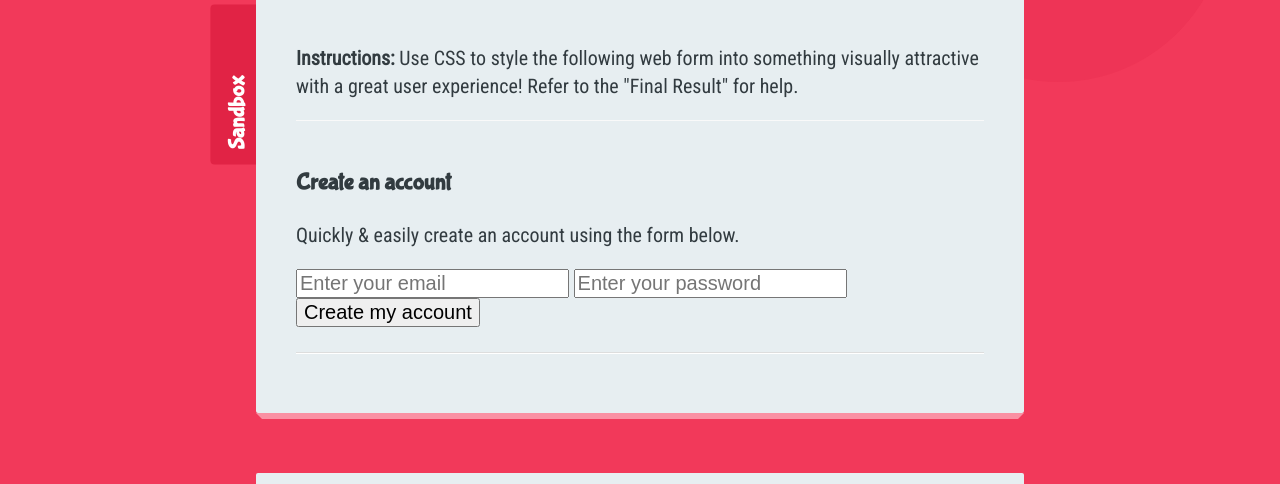
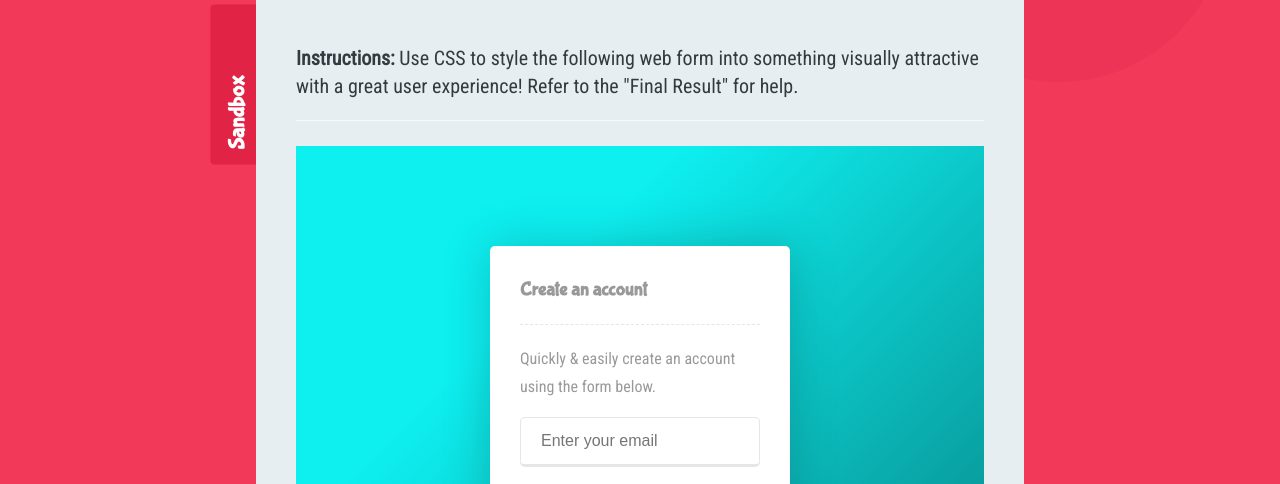
Before and after one commit to CachedaCodes/CSS3-in-30-days, a plain HTML site: page Day 4 - Sexy User Interface Forms/index.html in a window 1280 px wide. Shown: the part 276-760 px from the top of the page. Drawn offline with Linux system fonts and the light colour scheme; a web font is replaced by a local one.

Commit message:
Styled Form
Styled the registration form

```diff
--- a/Day 4 - Sexy User Interface Forms/sandbox.css
+++ b/Day 4 - Sexy User Interface Forms/sandbox.css
@@ -1,5 +1,132 @@
-/* ========================================
+.register-wrapper {
+  background-image: -webkit-linear-gradient(135deg, #0eeff0 30%, #088f90 90%);
+  background-image:         linear-gradient(135deg, #0eeff0 30%, #088f90 90%);
+  position: relative;
+  z-index: 3;
+  padding: 100px;
+  color: #999;
+  font-size: 1rem;
+}
 
-    CODE YOUR STYLES BELOW!
+.register-wrapper * {
+  box-sizing: border-box;
+}
 
-   ====================================== */
+.register-wrapper form input {
+  display: inline-block;
+  width: 100%;
+  padding: 0 20px;
+  line-height: 50px;
+  height: 50px;
+  background: white;
+  border: solid 1px #e6e6e6;
+  border-bottom-width: 3px;
+  border-radius: 5px;
+  -webkit-transition: all ease 0.3s;
+  transition:         all ease 0.3s;
+  outline: none;
+}
+
+.register-wrapper form input:not(:last-child) {
+  margin-bottom: 20px;
+}
+
+.register-wrapper form input[type="email"]:focus,
+.register-wrapper form input[type="email"]:active,
+.register-wrapper form input[type="password"]:focus,
+.register-wrapper form input[type="password"]:active {
+  border-color: #ccc;
+}
+
+.register-wrapper form input[type="submit"] {
+  position: relative;
+  z-index: 1;
+  display: inline-block;
+  padding: 0 20px;
+  background-color: #f2395a;
+  background-size: 20px 20px;
+  background-image: -webkit-linear-gradient(45deg,
+                                            rgba(255,255,255,0.15) 25%,
+                                            rgba(0,0,0,0) 25%,
+                                            rgba(0,0,0,0) 50%,
+                                            rgba(255,255,255,0.15) 50%,
+                                            rgba(255,255,255,0.15) 75%,
+                                            rgba(0,0,0,0) 75%,
+                                            rgba(0,0,0,0)
+    );
+  background-image:         linear-gradient(45deg,
+                                            rgba(255,255,255,0.15) 25%,
+                                            rgba(0,0,0,0) 25%,
+                                            rgba(0,0,0,0) 50%,
+                                            rgba(255,255,255,0.15) 50%,
+                                            rgba(255,255,255,0.15) 75%,
+                                            rgba(0,0,0,0) 75%,
+                                            rgba(0,0,0,0)
+    );
+    border: solid 1px #f02146;
+    border-bottom-width: 3px;
+    color: white;
+    outline: none;
+    cursor: pointer;
+    -webkit-transition: all ease 0.3s;
+    transition:         all ease 0.3s;
+}
+
+  .register-wrapper form input[type="submit"]:hover {
+    background-size: 40px 40px;
+  }
+
+.register-title {
+  font-size: 1.2rem;
+  padding-bottom: 20px;
+  margin: 0 0 20px;
+  border-bottom: dashed 1px #e6e6e6;
+}
+
+.register-block {
+  position: relative;
+  display: block;
+  width: 100%;
+  max-width: 300px;
+  margin: 0 auto;
+  padding: 30px;
+  background: white;
+  box-shadow: 0 0 50px rgba(0,0,0,0.2);
+  border-radius: 5px;
+}
+
+  .register-block::before,
+  .register-block::after {
+    position: absolute;
+    z-index: -1;
+    top: 0;
+    right: 0;
+    bottom: 0;
+    left: 0;
+    display: block;
+    width: 100%;
+    height: 100%;
+    content: "";
+    background: white;
+    border: solid 1px #e6e6e6;
+    border-radius: 5px;
+    -webkit-transform:  scale(0.9) translate(0,0);
+    transform:          scale(0.9) translate(0,0);
+    transition: all ease 0.3s;
+  }
+
+    .register-block:hover::before {
+      z-index: -1;
+      -webkit-transform:  scale(0.96) translate(0,16px);
+      transform:          scale(0.96) translate(0,16px);
+    }
+
+  .register-block::after {
+    transition-delay: 0.05s
+  }
+
+    .register-block:hover::after {
+      z-index: -2;
+      -webkit-transform:  scale(0.92) translate(0,32px);
+      transform:          scale(0.92) translate(0,32px);
+    }
```
